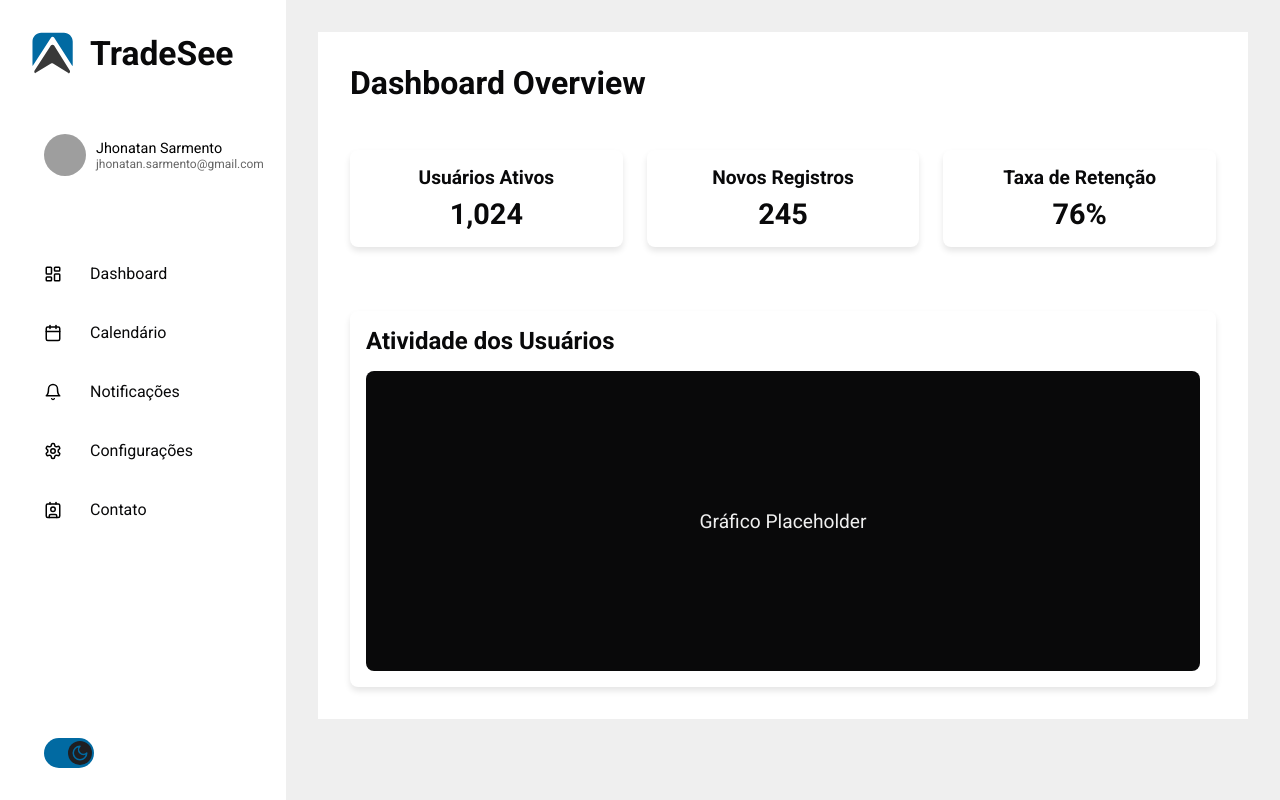
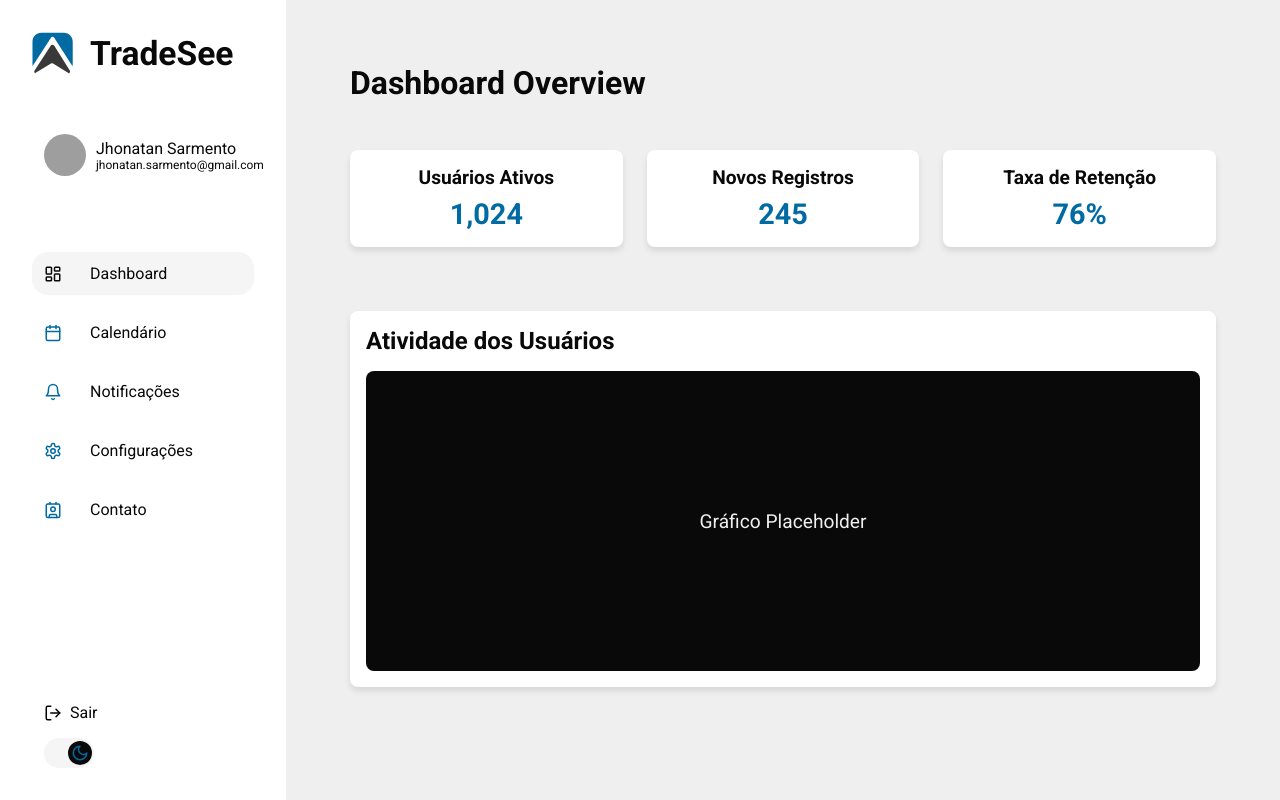
Before and after one commit to jhonatansarmento/dashboard-uiux-test, a Next.js app: page / in a window 1280 px wide. Both pictures are taken after a click on the element "Olá, faça seu login". Built offline with nearby package versions, Linux system fonts and the light colour scheme; grey boxes are pictures that could not be loaded.

Commit message:
git commit -m "Apply theme-based styles to Sidebar and ThemeToggle components"

```diff
--- a/src/components/Dashboard/styles.ts
+++ b/src/components/Dashboard/styles.ts
@@ -5,7 +5,7 @@ export const DashboardContainer = styled.div`
   display: flex;
   flex-direction: column;
   gap: 2rem;
-  background-color: ${({ theme }) => theme.sidebarBackground};
+  background-color: ${({ theme }) => theme.background};
   color: ${({ theme }) => theme.color};
 `;
 
--- a/src/components/Sidebar/index.tsx
+++ b/src/components/Sidebar/index.tsx
@@ -9,6 +9,7 @@ import {
   LuCalendar,
   LuContact,
   LuLayoutDashboard,
+  LuLogIn,
   LuLogOut,
   LuSettings,
 } from 'react-icons/lu';
@@ -42,12 +43,20 @@ interface SidebarProps {
 const Sidebar = ({ onSelectComponent }: SidebarProps) => {
   const { isDarkMode, toggleTheme } = useContext(ThemeContext);
   const [isLoggedIn, setIsLoggedIn] = useState(false);
+  const [selectedMenu, setSelectedMenu] = useState<string>('Dashboard');
 
   const handleLoginClick = () => {
-    setIsLoggedIn(!isLoggedIn);
+    if (!isLoggedIn) {
+      setIsLoggedIn(true);
+    }
+  };
+
+  const handleLogoutClick = () => {
+    setIsLoggedIn(false);
   };
 
   const handleMenuItemClick = (component: string) => {
+    setSelectedMenu(component);
     onSelectComponent(component);
   };
 
@@ -62,6 +71,7 @@ const Sidebar = ({ onSelectComponent }: SidebarProps) => {
           isDarkMode={isDarkMode}
           onClick={handleLoginClick}
           isLoggedIn={isLoggedIn}
+          isClickable={!isLoggedIn} // Adiciona prop para controlar o estilo
         >
           {isLoggedIn ? (
             <>
@@ -78,15 +88,19 @@ const Sidebar = ({ onSelectComponent }: SidebarProps) => {
               </div>
             </>
           ) : (
-            <p>Olá, faça seu login</p>
+            <>
+              <p>Olá, faça seu login</p>
+              <LuLogIn size={18} />
+            </>
           )}
-          <LuLogOut size={18} />
         </S.LoginContainer>
         <S.NavItems>
           {menuItems.map((item) => (
             <S.NavItem
               key={item.name}
               isDarkMode={isDarkMode}
+              isSelected={item.component === selectedMenu}
+              isLoggedIn={isLoggedIn}
               onClick={() => handleMenuItemClick(item.component)}
             >
               {item.icon} {item.name}
@@ -94,9 +108,15 @@ const Sidebar = ({ onSelectComponent }: SidebarProps) => {
           ))}
         </S.NavItems>
       </div>
-      <S.ToggleButton>
+      <S.BottomContainer>
+        {isLoggedIn && (
+          <S.LogoutButton onClick={handleLogoutClick} isDarkMode={isDarkMode}>
+            <LuLogOut size={18} />
+            <p>Sair</p>
+          </S.LogoutButton>
+        )}
         <ThemeToggle isDarkMode={isDarkMode} handleToggle={toggleTheme} />
-      </S.ToggleButton>
+      </S.BottomContainer>
     </S.SidebarContainer>
   );
 };
--- a/src/components/Sidebar/styles.ts
+++ b/src/components/Sidebar/styles.ts
@@ -3,16 +3,28 @@ import styled from 'styled-components';
 interface ThemeProps {
   isDarkMode: boolean;
   isLoggedIn?: boolean;
+  isSelected?: boolean;
+  isClickable?: boolean;
 }
 
 export const SidebarContainer = styled.div<ThemeProps>`
   width: 286px;
   height: 100vh;
-  background-color: ${({ isDarkMode }) => (isDarkMode ? '#0d0d0e' : '#fff')};
+  background-color: ${({ theme }) => theme.sidebarBackground};
   display: flex;
   flex-direction: column;
   justify-content: space-between;
   padding: 2rem;
+
+  svg {
+    color: ${({ theme, isSelected }) => (isSelected ? theme.color : '')};
+  }
+
+  p {
+    margin: 0;
+    font-size: ${({ isLoggedIn }) => (isLoggedIn ? '0.9rem' : '1rem')};
+    color: ${({ theme }) => theme.color};
+  }
 `;
 
 export const Logo = styled.div`
@@ -22,6 +34,7 @@ export const Logo = styled.div`
   align-items: center;
   gap: 1rem;
   margin-bottom: 3rem;
+  color: ${({ theme }) => theme.color};
 `;
 
 export const LoginContainer = styled.div<ThemeProps>`
@@ -32,26 +45,16 @@ export const LoginContainer = styled.div<ThemeProps>`
   padding: 0.75rem;
   border-radius: 16px;
   transition: background 0.3s ease;
-  cursor: pointer;
-
-  p {
-    margin: 0;
-    font-size: ${({ isLoggedIn }) => (isLoggedIn ? '0.9rem' : '1rem')};
-    color: ${({ isDarkMode }) => (isDarkMode ? '#fff' : '#000')};
-  }
+  cursor: ${({ isClickable }) => (isClickable ? 'pointer' : 'default')};
 
   p:nth-child(2) {
     font-size: 0.75rem;
-    color: ${({ isDarkMode }) => (isDarkMode ? '#a0a0a0' : '#666')};
-  }
-
-  svg {
-    color: ${({ isDarkMode }) => (isDarkMode ? '#016aa2' : '#000')};
-    margin-left: auto;
+    color: ${({ theme }) => theme.color};
   }
 
   &:hover {
-    background: ${({ isDarkMode }) => (isDarkMode ? '#1f1f22' : '#f5f5f5')};
+    background: ${({ theme, isClickable }) =>
+      isClickable && theme.sidebarHover};
   }
 `;
 
@@ -70,15 +73,40 @@ export const NavItem = styled.li<ThemeProps>`
   border-radius: 16px;
   transition: background 0.3s ease;
 
+  background-color: ${({ isSelected, theme }) =>
+    isSelected ? theme.sidebarSelected : 'transparent'};
+
   svg {
-    color: ${({ isDarkMode }) => (isDarkMode ? '#016aa2' : '#000')};
+    color: ${({ theme, isSelected }) =>
+      isSelected ? theme.color : theme.iconColor};
   }
 
   &:hover {
-    background: ${({ isDarkMode }) => (isDarkMode ? '#1f1f22' : '#f5f5f5')};
+    background-color: ${({ theme, isSelected }) =>
+      !isSelected && theme.sidebarHover};
   }
 `;
 
-export const ToggleButton = styled.div`
+export const BottomContainer = styled.div`
+  display: flex;
+  flex-direction: column;
+  align-items: flex-start;
   padding: 0 0.75rem;
+  gap: 1rem;
 `;
+
+export const LogoutButton = styled.button<ThemeProps>`
+  display: flex;
+  align-items: center;
+  gap: 0.5rem;
+  background-color: transparent;
+  border: none;
+  cursor: pointer;
+  font-size: 1rem;
+  transition: color 0.3s ease;
+  color: ${({ theme }) => theme.ToggleIconColor};
+
+  &:hover {
+    color: ${({ theme }) => theme.color};
+  }
+`;
--- a/src/components/StyledToggle/styles.ts
+++ b/src/components/StyledToggle/styles.ts
@@ -10,7 +10,7 @@ export const ToggleContainer = styled.div<ToggleProps>`
   justify-content: center;
   width: 50px;
   height: 30px;
-  background-color: ${({ isDarkMode }) => (isDarkMode ? '#1f1f22' : '#016aa2')};
+  background-color: ${({ theme }) => theme.sidebarHover};
   border-radius: 50px;
   padding: 5px;
   cursor: pointer;
@@ -21,7 +21,7 @@ export const ToggleContainer = styled.div<ToggleProps>`
 export const ToggleCircle = styled.div<ToggleProps>`
   width: 24px;
   height: 24px;
-  background-color: ${({ isDarkMode }) => (isDarkMode ? '#016aa2' : '#1f1f22')};
+  background-color: ${({ theme }) => theme.backgroundIcon};
   border-radius: 50%;
   display: flex;
   align-items: center;
@@ -32,6 +32,6 @@ export const ToggleCircle = styled.div<ToggleProps>`
   transition: left 0.3s ease, background-color 0.3s ease;
 
   svg {
-    color: ${({ isDarkMode }) => (isDarkMode ? '#1f1f22' : '#016aa2')};
+    color: ${({ theme }) => theme.ToggleIconColor || theme.iconColor};
   }
 `;
--- a/src/styles/themes.ts
+++ b/src/styles/themes.ts
@@ -3,6 +3,9 @@ export const lightTheme = {
   color: '#09090A',
   sidebarBackground: '#fff',
   sidebarHover: '#f5f5f5',
+  sidebarSelected: '#f5f5f5',
+  iconColor: '#016AA2',
+  backgroundIcon: '#09090A',
 };
 
 export const darkTheme = {
@@ -10,5 +13,8 @@ export const darkTheme = {
   color: '#EFEFEF',
   sidebarBackground: '#0D0D0E',
   sidebarHover: '#1F1F22',
+  sidebarSelected: '#016AA2',
   iconColor: '#016AA2',
+  backgroundIcon: '#016AA2',
+  ToggleIconColor: '#fff',
 };
```
